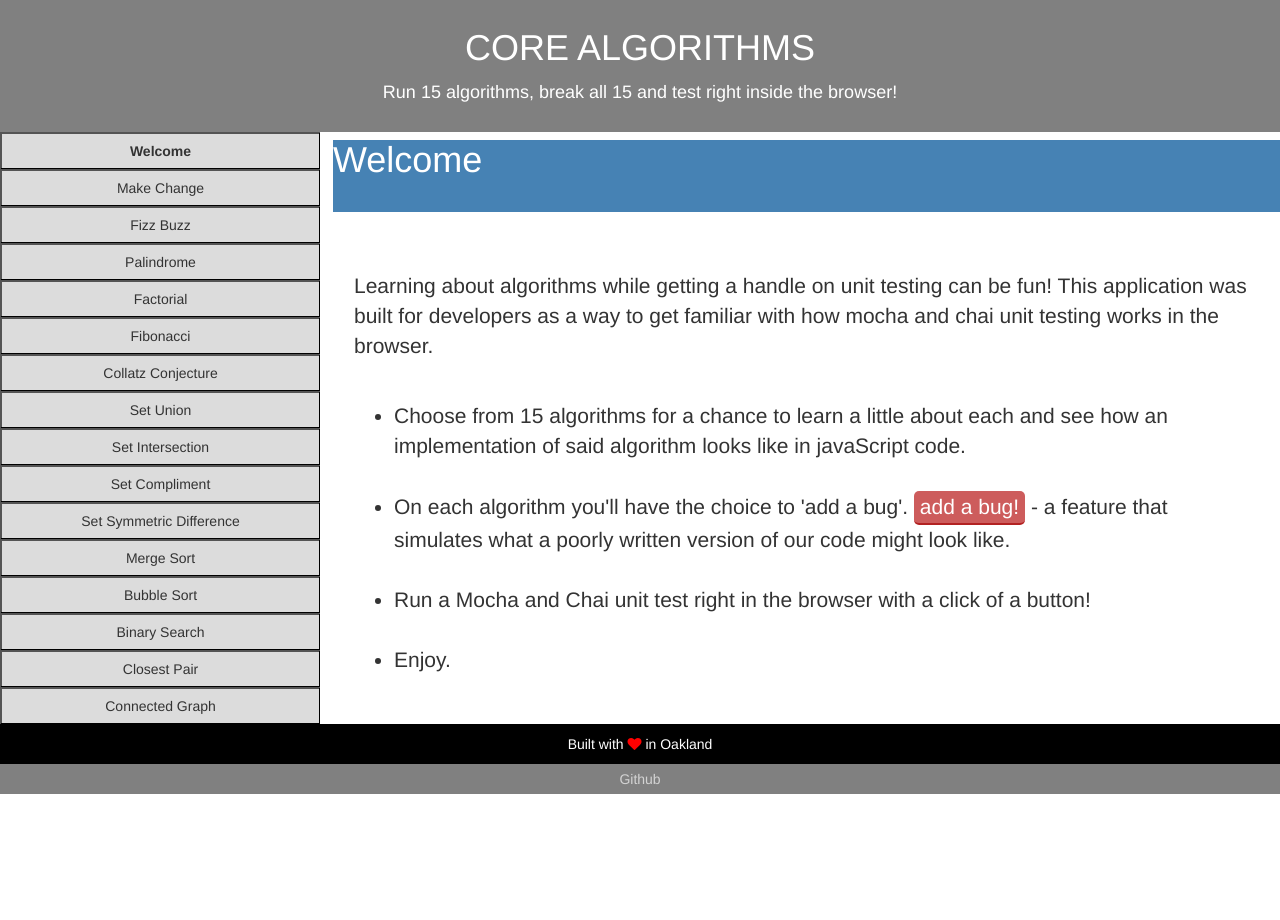
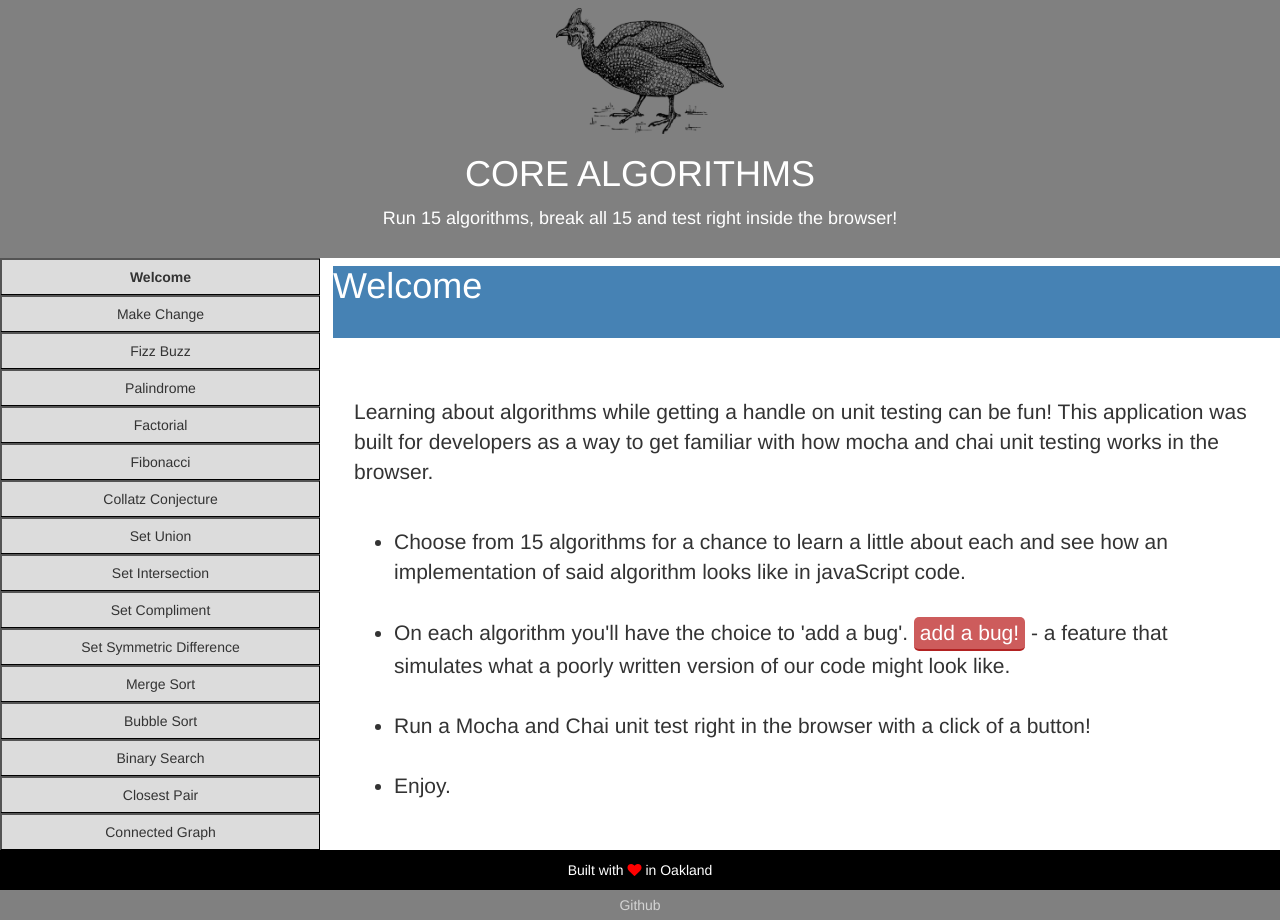
Before and after one commit to TheYesUniverse/three-fowl-core-algorithms, a website: page index.html in a window 1280 px wide. Before the commit the page ends 800 px from the top, so only its background shows below. Drawn offline with nearby package versions, Linux system fonts and the light colour scheme.

Commit message:
add mascot image and misc styling

```diff
--- a/index.html
+++ b/index.html
@@ -11,6 +11,7 @@
   </head>
   <body>
     <div id="header">
+      <img id="mascotImage" src="img/african_guinea_fowl.png"></img>
       <h1 class="headerText">CORE ALGORITHMS</h1>
       <h4 class="subtitle">Run 15 algorithms, break all 15 and test right inside the browser!</h4>
     </div>
--- a/styles/main.css
+++ b/styles/main.css
@@ -1,5 +1,9 @@
 body{
   margin-top:-1.4em;
+}
+#mascotImage{
+  height:9em;
+  width:12em;
 }
 #header{
   background-color: grey;
```
Also changed, not shown: img/african_guinea_fowl.png (added).
